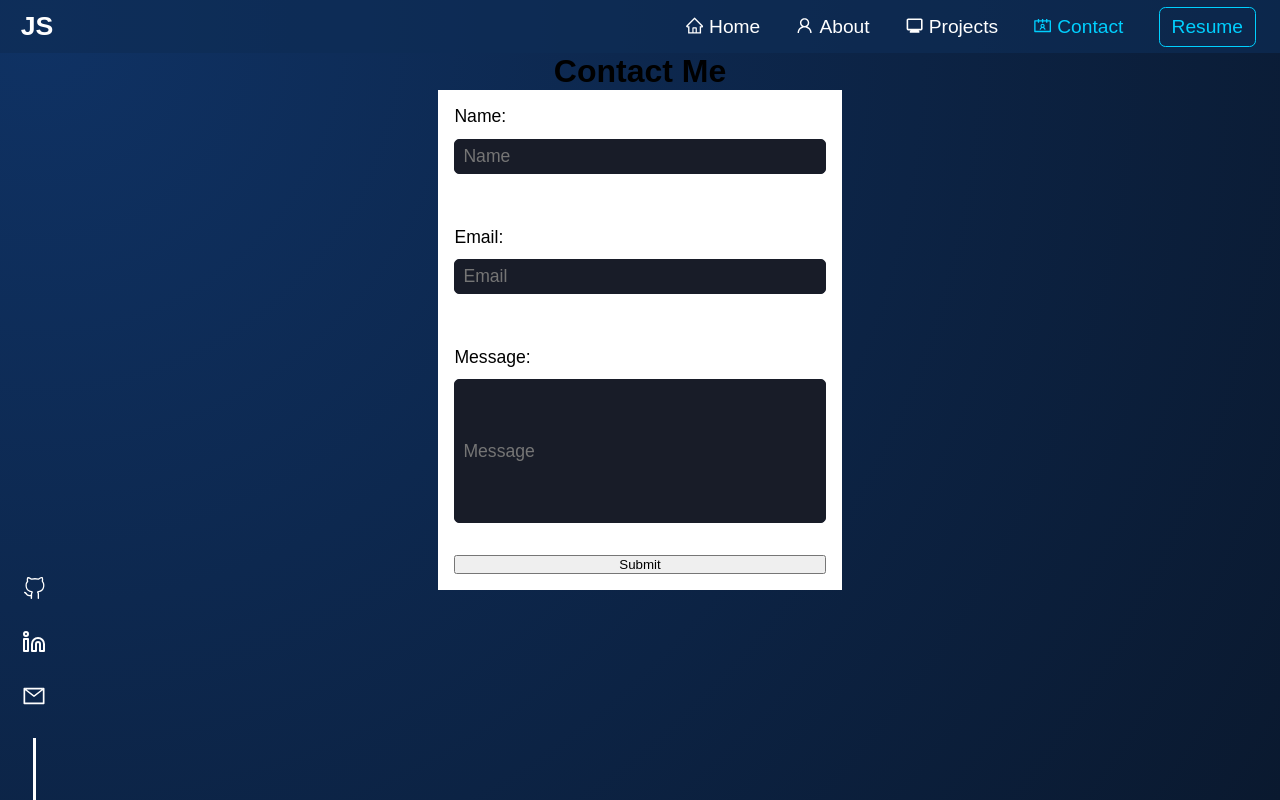
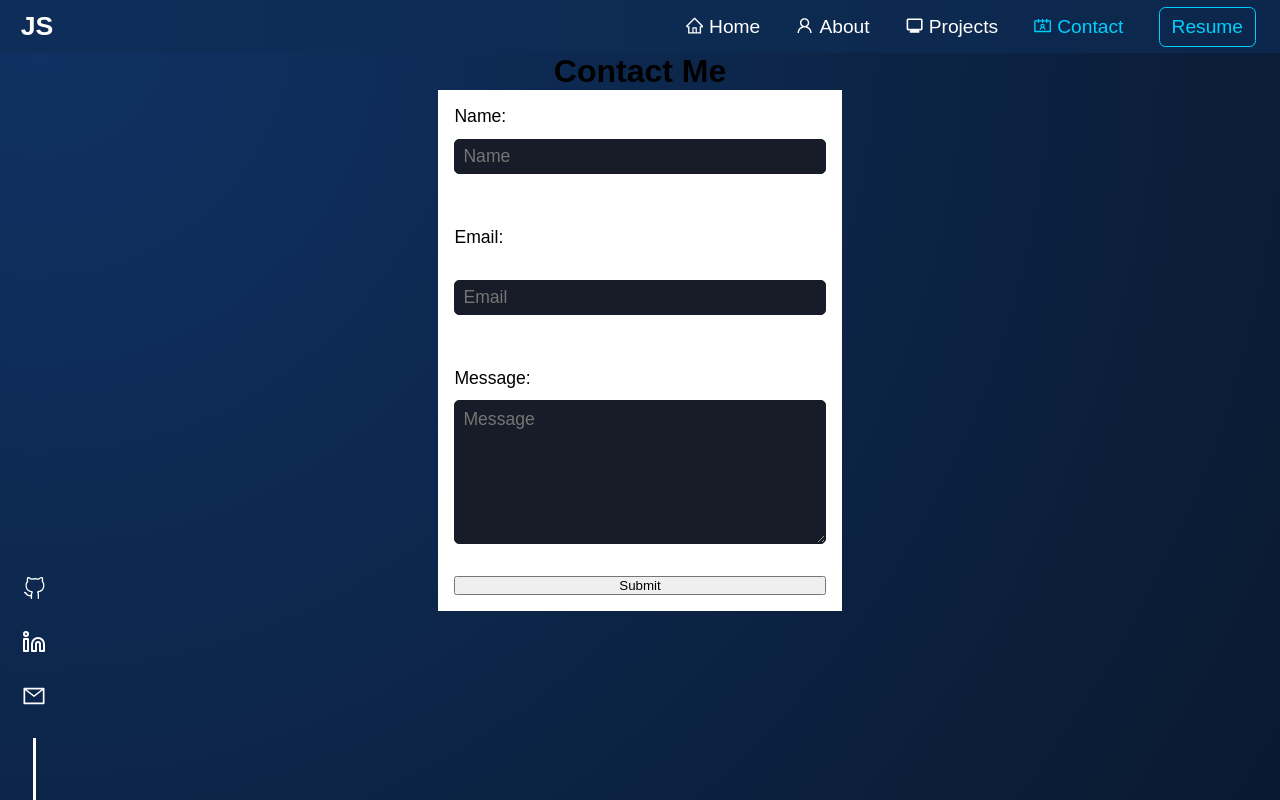
Before and after one commit to JSchoonbrood/Portfolio, a React (Create React App) app: page /contact in a window 1280 px wide. Built offline with nearby package versions, Linux system fonts and the light colour scheme.

Commit message:
Contact form funtionality improved

```diff
--- a/src/components/contact/Form.tsx
+++ b/src/components/contact/Form.tsx
@@ -7,6 +7,8 @@ const Form = () => {
 		message: "",
 	});
 
+	const [emailValid, setValidity] = useState(true);
+
 	const handleChange = (event: React.ChangeEvent<HTMLInputElement>) => {
 		const target = event.target;
 		const value = target.value;
@@ -15,8 +17,29 @@ const Form = () => {
     setInputField({...inputField, [name]: value,});
 	};
 
+	const handleMessageChange = (event: React.ChangeEvent<HTMLTextAreaElement>) => {
+		const target = event.target;
+		const value = target.value;
+		const name = target.name;
+
+    setInputField({...inputField, [name]: value,});
+	};
+
+	const validateEmail = (email: string) => {
+		return (
+			email.match(/^(([^<>()[\]\\.,;:\s@\"]+(\.[^<>()[\]\\.,;:\s@\"]+)*)|(\".+\"))@((\[[0-9]{1,3}\.[0-9]{1,3}\.[0-9]{1,3}\.[0-9]{1,3}\])|(([a-zA-Z\-0-9]+\.)+[a-zA-Z]{2,}))$/)
+		);
+	}
+
 	const submitChange = () => {
-		alert("Submitted");
+		if (validateEmail(inputField.email)) {
+			setValidity(true);
+			alert("True");
+		} else {
+			setValidity(false);
+			alert("False");
+		}
+
 	};
 
 	return (
@@ -24,6 +47,7 @@ const Form = () => {
 			<form className="form">
 				<label className="form__name">
 					Name:
+					<br />
 					<input className="form__name-input"
 						name="contact_name"
 						type="string"
@@ -35,7 +59,11 @@ const Form = () => {
 				</label>
 				<br />
 				<label className="form__email">
-					Email:
+					<div className="form__email-title">
+						Email:
+						<span className="form__email-title-error">{emailValid ? "" : "Invalid Email, Please Try Again"}</span>
+					</div>
+					<br />
 					<input className="form__email-input"
 						name="email"
 						type="string"
@@ -48,14 +76,13 @@ const Form = () => {
 				<br />
 				<label className="form__message">
 					Message:
-					<input className="form__message-input"
+					<br />
+					<textarea className="form__message-input"
 						name="message"
-						type="string"
 						value={inputField.message}
-						onChange={handleChange}
+						onChange={handleMessageChange}
 						placeholder="Message"
-						required
-					/>
+						required></textarea>
 				</label>
 				<input type="submit" value="Submit" onClick={submitChange} className="form__submit" />
 			</form>
```
